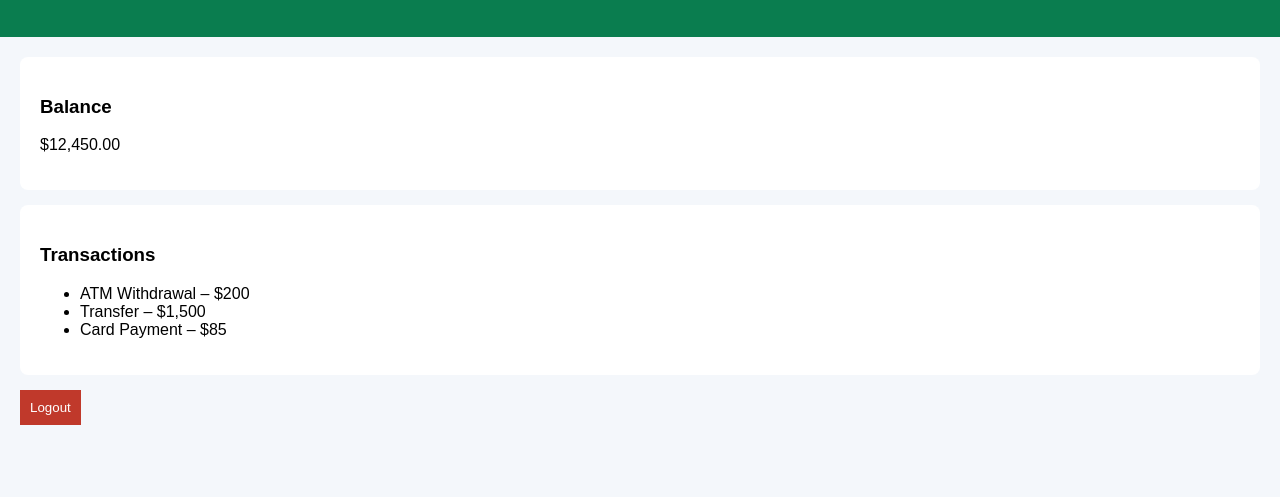
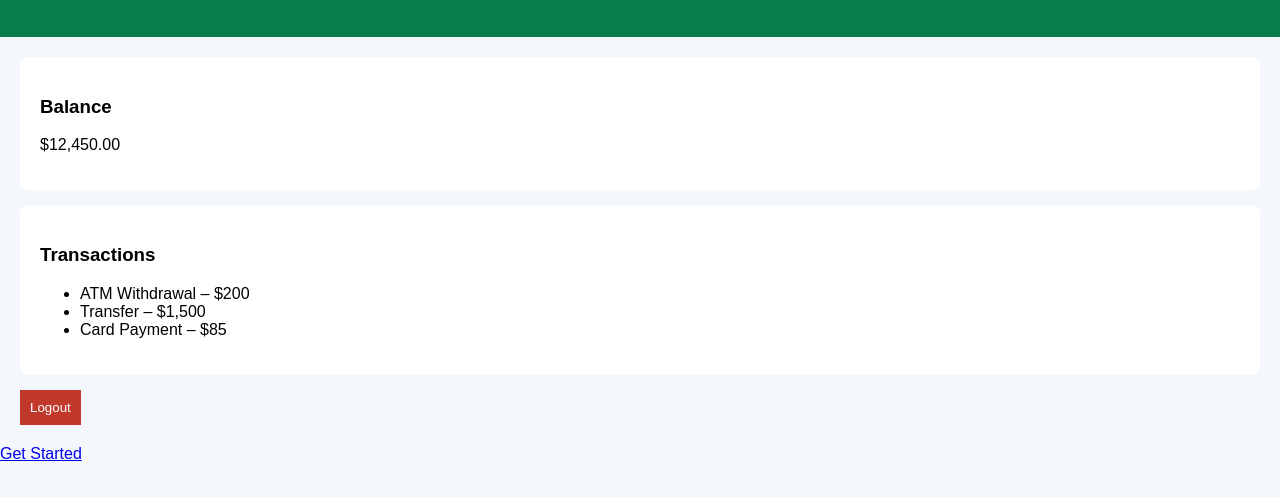
Before and after one commit to hakimchoi70-beep/alatfinco, a plain HTML site: page dashboard.html in a window 1280 px wide. Shown: the part 71-568 px from the top of the page. Drawn offline with Linux system fonts and the light colour scheme.

Commit message:
Update dashboard.html

```diff
--- a/dashboard.html
+++ b/dashboard.html
@@ -58,3 +58,4 @@
 
 </body>
 </html>
+<a href="dashboard.html" class="btn">Get Started</a>
```
